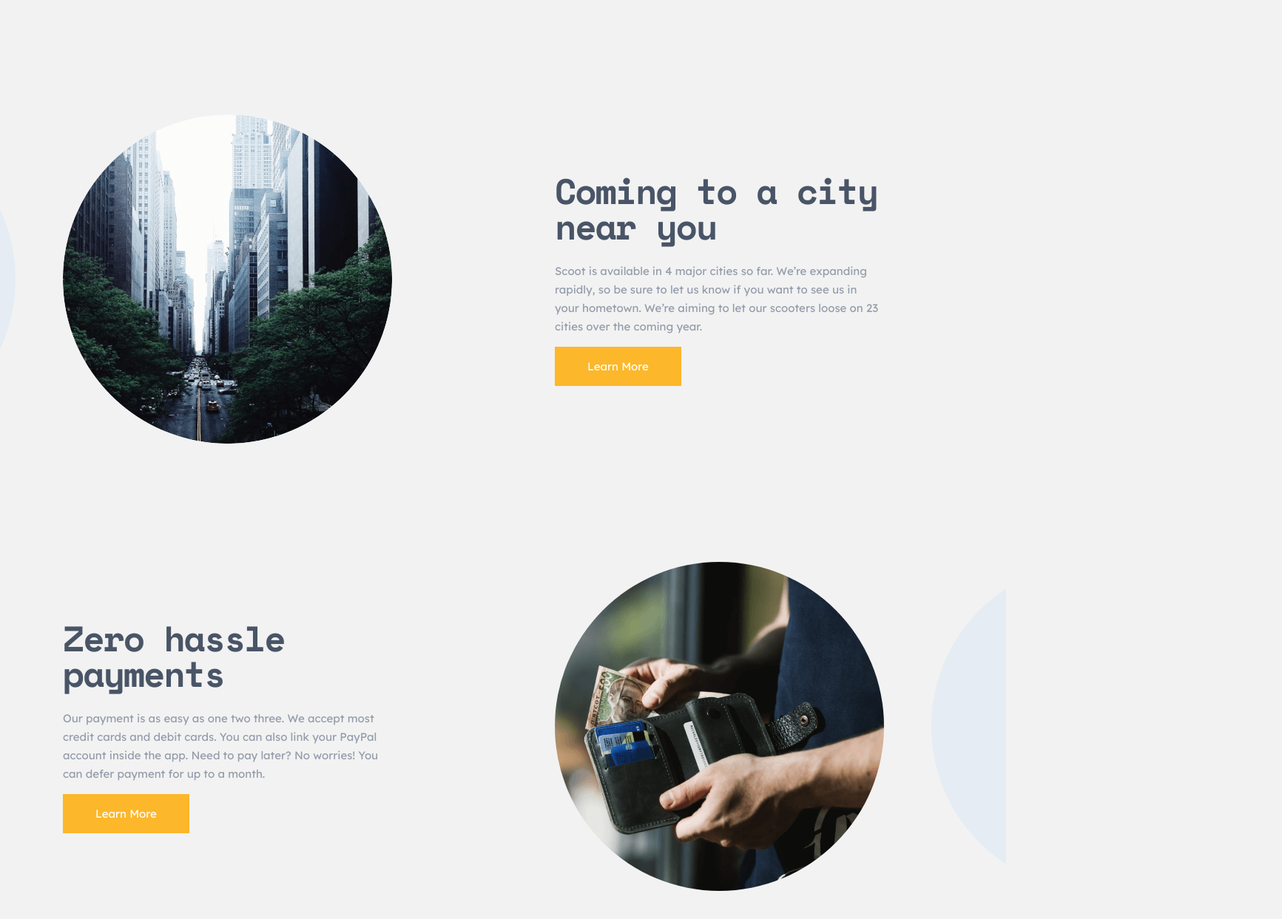
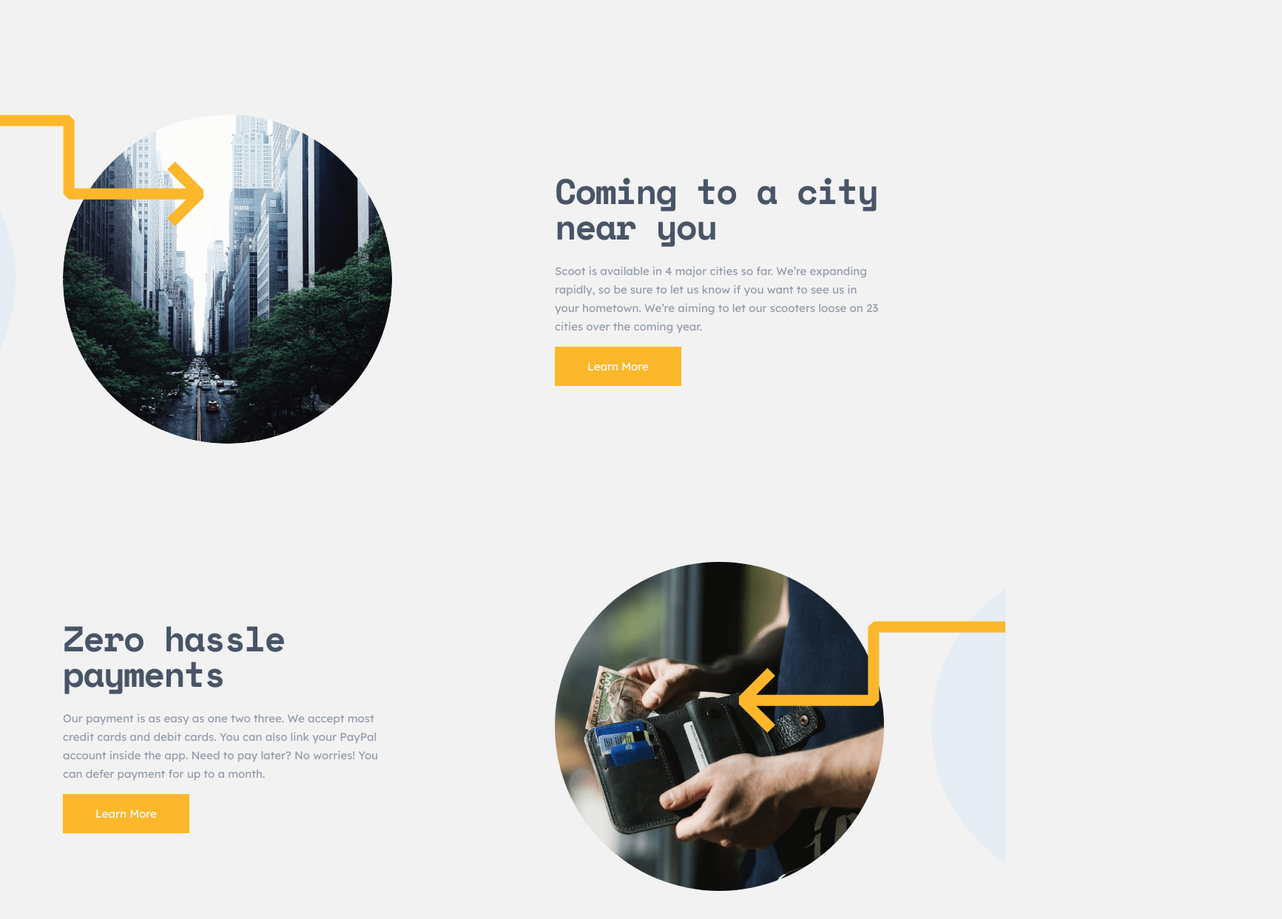
Before and after one commit to QosimjonOlimjonov/scoot, a plain HTML site: page index.html in a window 1280 px wide. Shown: the part 1793-3036 px from the top of the page at 74% size, 1733 px wide, since content can reach past the window. Drawn offline with Linux system fonts and the light colour scheme.

Commit message:
The third section is finished

```diff
--- a/index.html
+++ b/index.html
@@ -85,10 +85,12 @@
               <p class="continuation-p">The Scoot app is available with riding telemetry. This means it can show you your average speed, how long you've been using the scooter, your traveling distance, and many more things all in an easy to use app.</p>
               <a class="continuation-a" href="#">Learn More</a>
             </div>
-            <img class="continuation-img continuation-img-one" src="./images/serviceone.png"
-            width="445"
-            height="445"
-            alt="guy trying to order on the phone">
+            <div class="continuation-img-div">
+              <img class="continuation-img continuation-img-one" src="./images/serviceone.png"
+              width="445"
+              height="445"
+              alt="guy trying to order on the phone">
+            </div>
           </li>
           <li class="service-continuation-items">
             <div class="continuation-div">
@@ -96,10 +98,12 @@
               <p class="continuation-p">Scoot is available in 4 major cities so far. We’re expanding rapidly, so be sure to let us know if you want to see us in your hometown. We’re aiming to let our scooters loose on 23 cities over the coming year.</p>
               <a class="continuation-a" href="#">Learn More</a>
             </div>
+            <div class="continuation-img-div">
             <img class="continuation-img continuation-img-two" src="./images/servicetwe.png"
             width="445"
             height="445"
             alt="street between tall buildings">
+            </div>
           </li>
           <li class="service-continuation-items">
             <div class="continuation-div">
@@ -107,10 +111,12 @@
               <p class="continuation-p">Our payment is as easy as one two three. We accept most credit cards and debit cards. You can also link your PayPal account inside the app. Need to pay later? No worries! You can defer payment for up to a month.</p>
               <a class="continuation-a" href="#">Learn More</a>
             </div>
+            <div class="continuation-img-div">
             <img class="continuation-img continuation-img-there" src="./images/servicethere.png"
             width="445"
             height="445"
             alt="look like you're taking money from your wallet when you accept the product">
+            </div>
           </li>
         </ul>
       </div>
--- a/main.css
+++ b/main.css
@@ -306,13 +306,38 @@ img {
 .continuation-img {
   border-radius: 50%;
 }
-.continuation-img::after {
+.service-continuation-items:nth-child(1) .continuation-img-div::after {
+  content: "";
   position: absolute;
   width: 735px;
-  height: 138px;
-  /* right: 0; */
+  height: 153px;
+  right: -165px;
+  bottom: -5px;
+  background-image: url("./images/serviceimgone.svg");
+  z-index: 1;
+}
+
+.service-continuation-items:nth-child(2) .continuation-img-div::before {
   content: "";
-  background-image: url("./images/serviceimgone.svg");
+  position: absolute;
+  width: 735px;
+  height: 153px;
+  left: -165px;
+
+  background-image: url("./images/serviceimgtwo.svg");
+  z-index: 1;
   background-repeat: no-repeat;
-  z-index: 5;
 }
+
+.service-continuation-items:nth-child(3) .continuation-img-div::after {
+  content: "";
+  position: absolute;
+  width: 735px;
+  height: 153px;
+  top: 80px;
+  right: -538px;
+  /* bottom: -5px; */
+  background-image: url("./images/serviceimgthere.svg");
+  z-index: 1;
+  background-repeat: no-repeat;
+}
```
